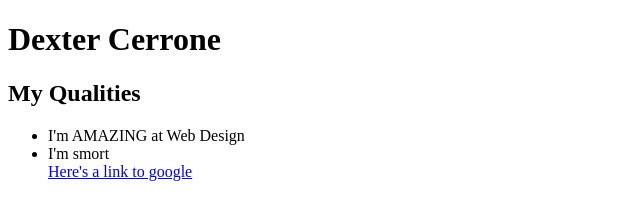
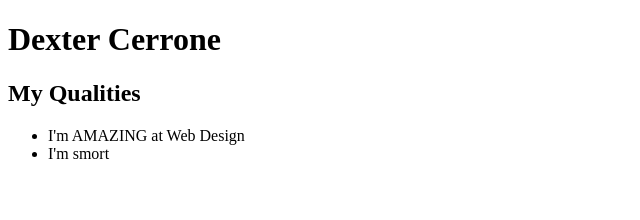
Before and after one commit to BoneHawk1/bonehawk1.github.io, a plain HTML site: page index.html in a window 1280 px wide. Shown: the whole page, without its empty margins (0-640 px from the left). Drawn offline with Linux system fonts and the light colour scheme.

Commit message:
Update index.html

```diff
--- a/index.html
+++ b/index.html
@@ -6,7 +6,6 @@
   <ul>
     <li>I'm AMAZING at Web Design</li>
     <li>I'm smort</li>
-    <a href="http://google.com">Here's a link to google</a>
   </ul>
 </body>
 </html>
```
